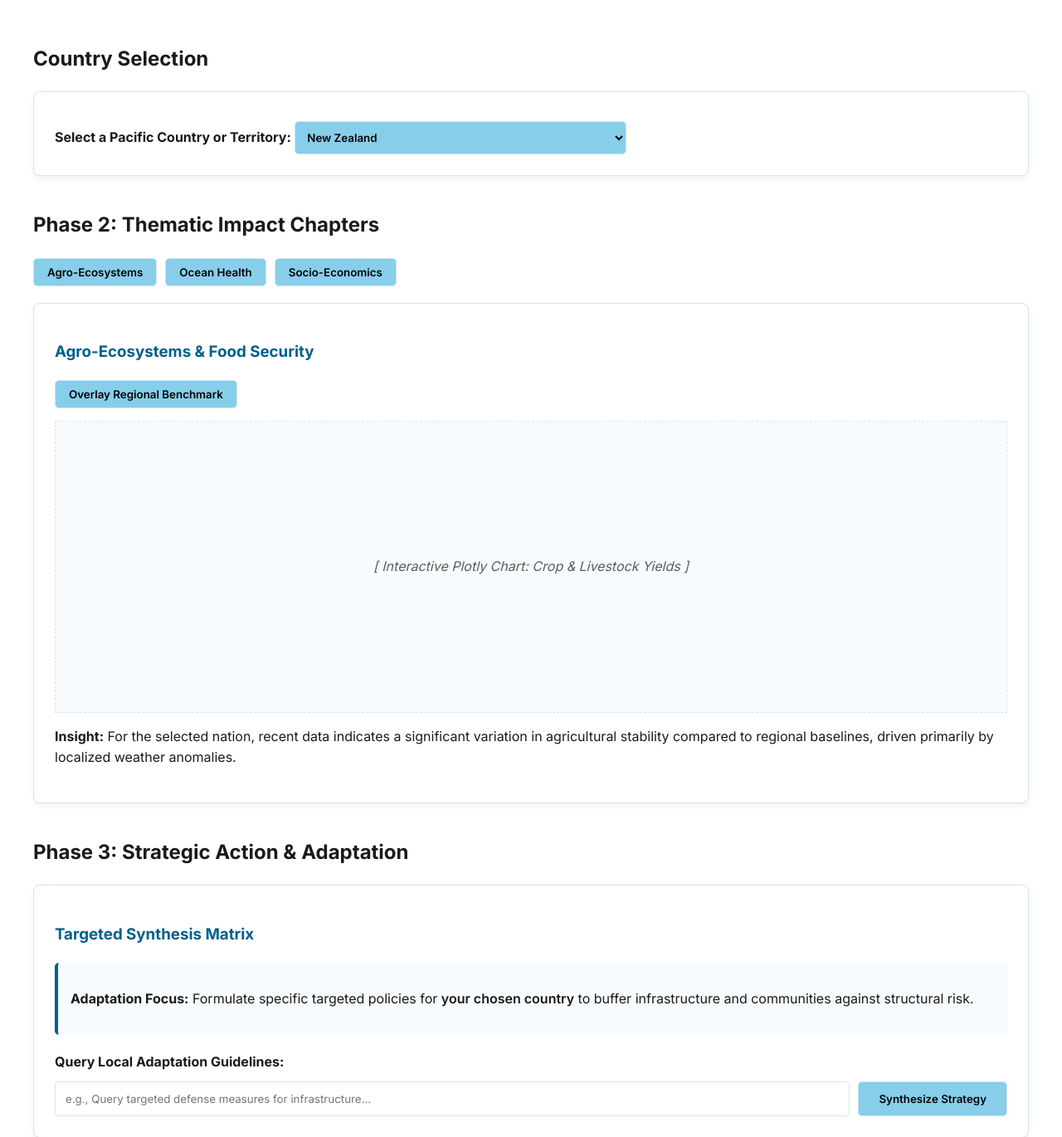
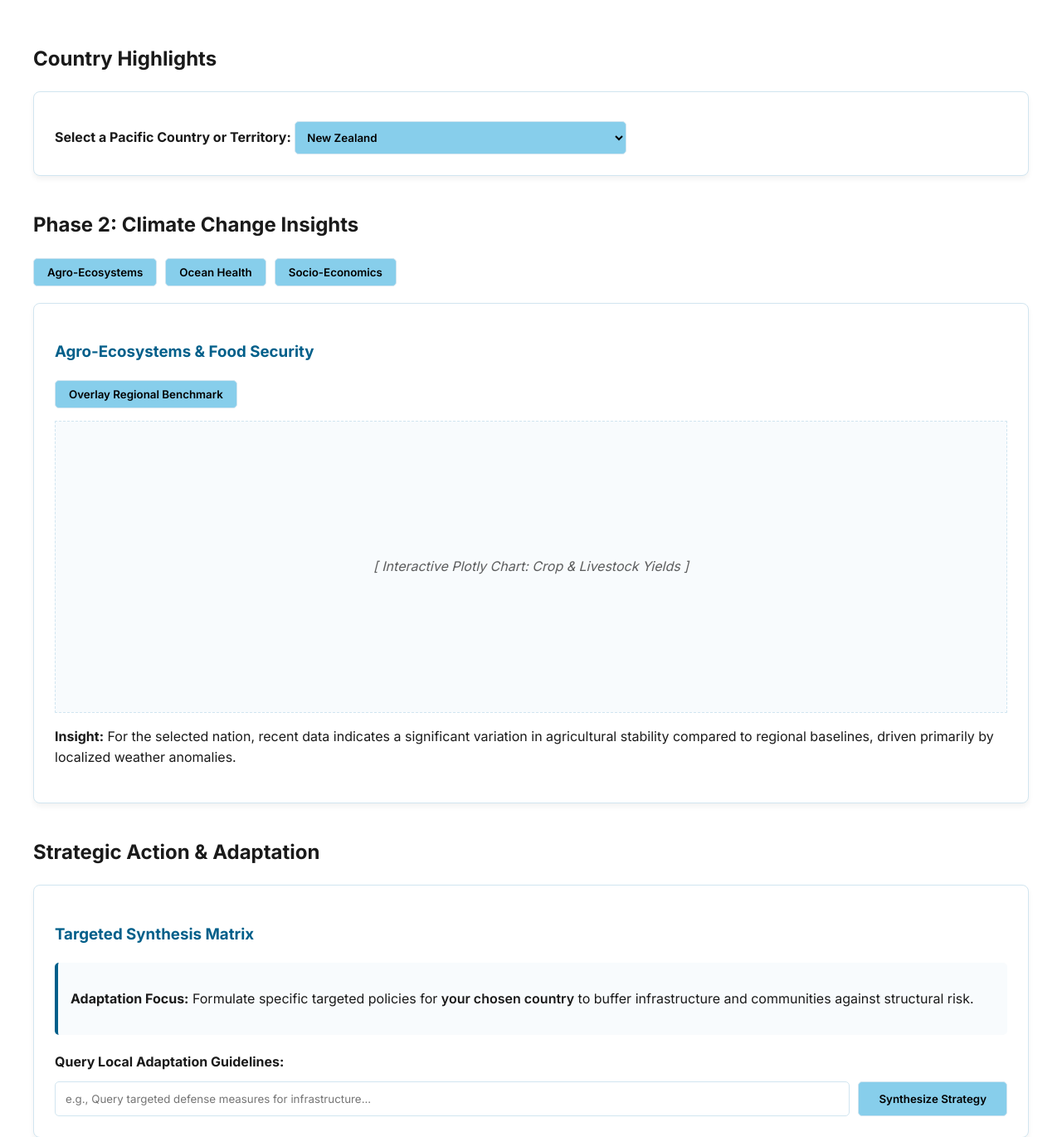
Before and after one commit to edimaudo/Atoll, a FastAPI app: page /app in a window 1280 px wide. Shown: the part 71-1441 px from the top of the page at 83% size. Run offline with FastAPI, Linux system fonts and the light colour scheme.

Commit message:
Update app.html

```diff
--- a/templates/app.html
+++ b/templates/app.html
@@ -6,13 +6,13 @@
 <div class="app-container">
     <!-- PHASE 1: ESTABLISH BASELINES -->
     <section class="phase-section" id="phase-1">
-        <h2>Country Selection</h2>
+        <h2>Country Highlights</h2>
         <div class="card">
             <label for="countrySelect"><strong>Select a Pacific Country or Territory:</strong></label>
             <select id="countrySelect" class="form-select" onchange="updateDashboard()" style="width: 100%; max-width: 400px; padding: 10px; margin-top: 10px; font-family: inherit;">
                 <option value="none">-- Choose a Country --</option>
                 <option value="American Samoa" data-flag="🇦🇸" data-pop="43,915" data-area="199" data-custom="Fa'a Samoa (The Samoan Way) places immense importance on the extended family and chiefs.">American Samoa</option>
-                <option value="Cook Islands" data-flag="🇨🇰" data-pop="17,044" data-area="236" data-custom="Tivaevae is the highly respected art of making intricate, hand-sewn patchwork quilts as gifts." selected>Cook Islands</option>
+                <option value="Cook Islands" data-flag="🇨🇰" data-pop="17,044" data-area="236" data-custom="Tivaevae is the highly respected art of making intricate, hand-sewn patchwork quilts as gifts.">Cook Islands</option>
                 <option value="Fiji" data-flag="🇫🇯" data-pop="936,376" data-area="18,274" data-custom="Traditional welcomes center on the Kava ceremony, drinking an earthy infusion from a coconut shell.">Fiji</option>
                 <option value="French Polynesia" data-flag="🇵🇫" data-pop="308,872" data-area="4,167" data-custom="The Heiva i Tahiti is a massive annual traditional dance and sporting festival.">French Polynesia</option>
                 <option value="Guam" data-flag="🇬🇺" data-pop="172,952" data-area="544" data-custom="The Chenchule' is a Chamorro system of social reciprocity involving mutual gifts and assistance.">Guam</option>
@@ -52,7 +52,7 @@
 
     <!-- PHASE 2: THEMATIC CHAPTERS -->
     <section class="phase-section" id="phase-2" style="margin-top: 40px;">
-        <h2>Phase 2: Thematic Impact Chapters</h2>
+        <h2>Phase 2: Climate Change Insights</h2>
 
         <div class="chapters-nav" style="display: flex; gap: 10px; margin-bottom: 20px; flex-wrap: wrap;">
             <button onclick="showChapter(1)" class="chapter-btn">Agro-Ecosystems</button>
@@ -105,7 +105,7 @@
 
     <!-- PHASE 3: STRATEGIC ACTION -->
     <section class="phase-section" id="phase-3" style="margin-top: 40px;">
-        <h2>Phase 3: Strategic Action & Adaptation</h2>
+        <h2>Strategic Action & Adaptation</h2>
         <div class="card">
             <h3 style="color: var(--primary-color);">Targeted Synthesis Matrix</h3>
             <div style="background: var(--nav-bg); padding: 15px; border-radius: 5px; margin-bottom: 20px; border-left: 4px solid var(--primary-color);">
```
